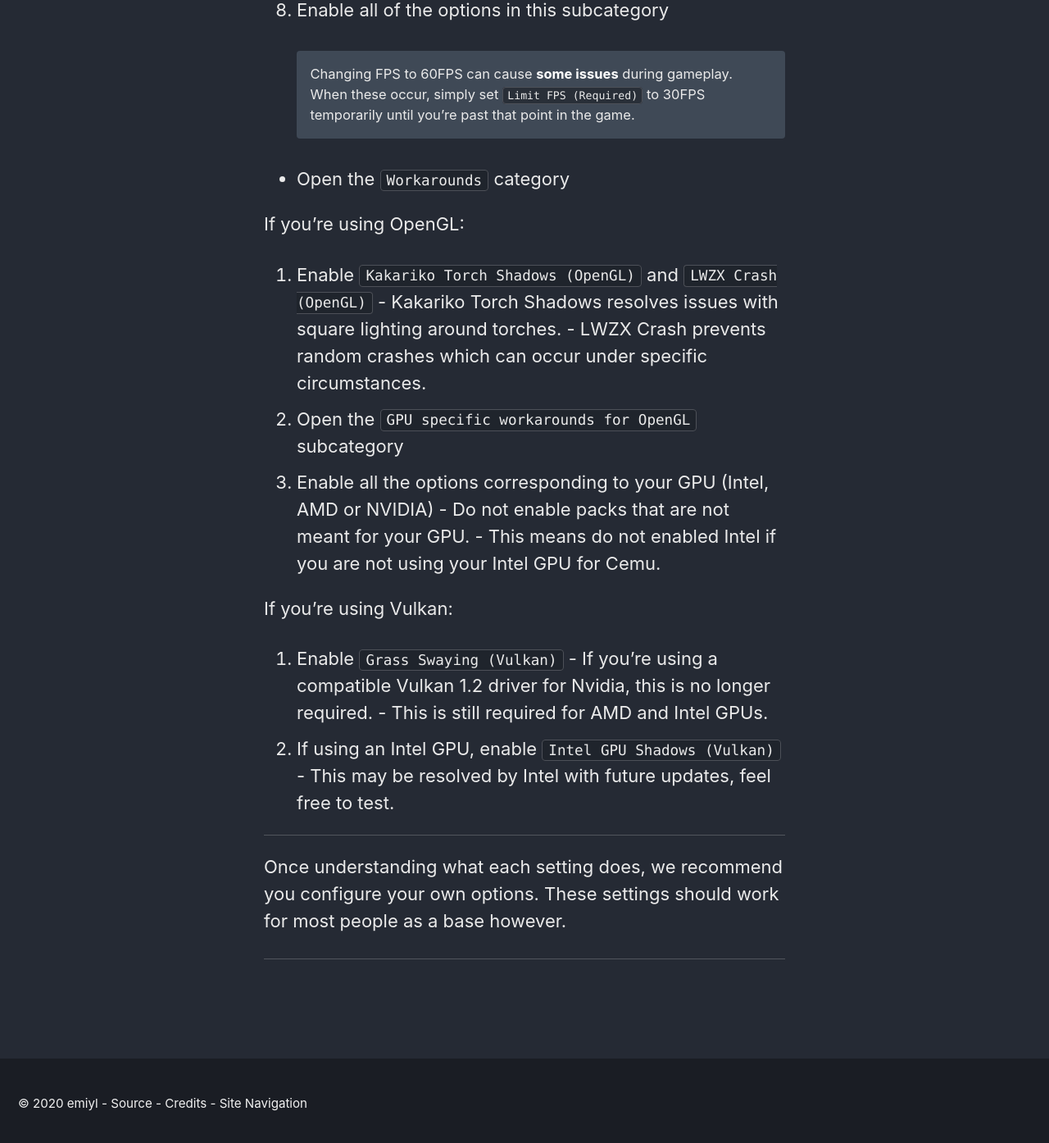
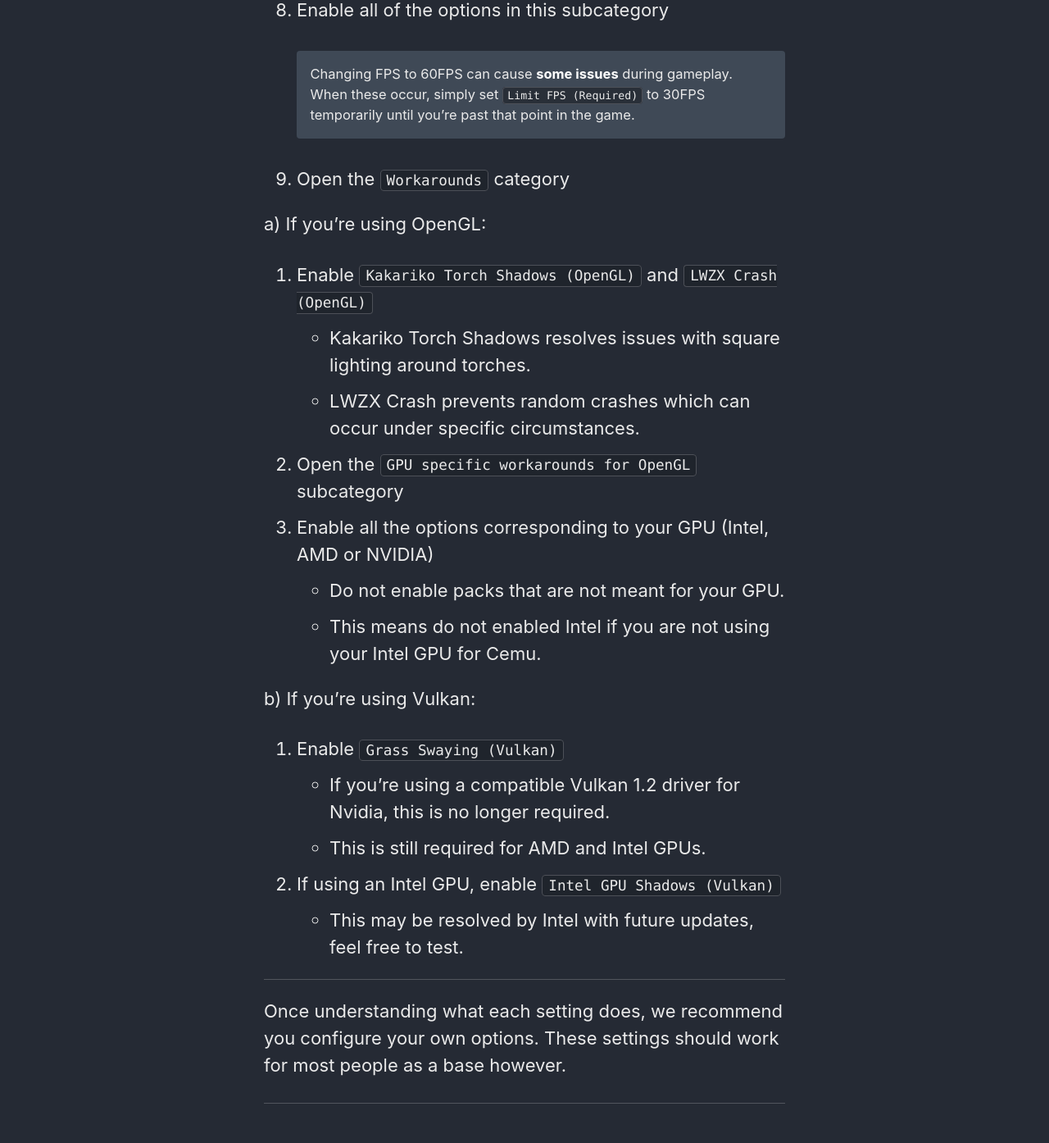
Before and after one commit to cfw-guide/cemu.cfw.guide, a Jekyll site: the page built from _pages/en_US/optimizing-botw.md, in a window 1280 px wide and 1400 px high, scrolled down 2419 px. Shown: the top 1394 px of the window at 82% size. Built offline with Jekyll 4.4.1, drawn with Linux system fonts in a browser that asks for light colours; some of the changed lines change nothing that is shown.

Commit message:
Update optimizing-botw.md

```diff
--- a/_pages/en_US/optimizing-botw.md
+++ b/_pages/en_US/optimizing-botw.md
@@ -28,36 +28,38 @@ Please make sure to the read the descriptions and presets for every graphicPack
 {: .notice--danger}
 
 1. Open the Cemu application
-1. Right click on `The Legend of Zelda - Breath of the Wild`
-1. Click `Edit graphics packs`
-1. On the bottom-right of the window, use the `Download Community GraphicPacks` button.
-1. After your packs are downloaded or verified, navigate to the `Graphics` category
-1. Enable the `Resolution` checkbox
+2. Right click on `The Legend of Zelda - Breath of the Wild`
+3. Click `Edit graphics packs`
+4. On the bottom-right of the window, use the `Download Community GraphicPacks` button.
+5. After your packs are downloaded or verified, navigate to the `Graphics` category
+6. Enable the `Resolution` checkbox
   - If you have a more powerful GPU, you can change the resolution to a higher value, e.g. 1920x1080
   - If you have a weaker GPU, e.g. an iGPU, consider changing it to a lower value to increase performance
-1. Navigate to `Mods` -> `FPS++`
-1. Enable all of the options in this subcategory
+7. Navigate to `Mods` -> `FPS++`
+8. Enable all of the options in this subcategory
 
     Changing FPS to 60FPS can cause [some issues](https://wiki.cemu.info/wiki/The_Legend_of_Zelda:_Breath_of_the_Wild#Issues_arising_by_using_FPS.2B.2B_or_static_FPS.2B.2B) during gameplay. When these occur, simply set `Limit FPS (Required)` to 30FPS temporarily until you're past that point in the game.
     {: .notice--info}
 
-- Open the `Workarounds` category
+9. Open the `Workarounds` category
 
-If you're using OpenGL:
-  1. Enable `Kakariko Torch Shadows (OpenGL)` and `LWZX Crash (OpenGL)`
-    - Kakariko Torch Shadows resolves issues with square lighting around torches.
-    - LWZX Crash prevents random crashes which can occur under specific circumstances.
-  1. Open the `GPU specific workarounds for OpenGL` subcategory
-  1. Enable all the options corresponding to your GPU (Intel, AMD or NVIDIA)
-    - Do not enable packs that are not meant for your GPU.
-    - This means do not enabled Intel if you are not using your Intel GPU for Cemu.
+a) If you're using OpenGL:
 
-If you're using Vulkan:
-  1. Enable `Grass Swaying (Vulkan)`
-    - If you're using a compatible Vulkan 1.2 driver for Nvidia, this is no longer required.
-    - This is still required for AMD and Intel GPUs.
-  1. If using an Intel GPU, enable `Intel GPU Shadows (Vulkan)`
-    - This may be resolved by Intel with future updates, feel free to test.
+1. Enable `Kakariko Torch Shadows (OpenGL)` and `LWZX Crash (OpenGL)`
+  - Kakariko Torch Shadows resolves issues with square lighting around torches.
+  - LWZX Crash prevents random crashes which can occur under specific circumstances.
+2. Open the `GPU specific workarounds for OpenGL` subcategory
+3. Enable all the options corresponding to your GPU (Intel, AMD or NVIDIA)
+  - Do not enable packs that are not meant for your GPU.
+  - This means do not enabled Intel if you are not using your Intel GPU for Cemu.
+
+b) If you're using Vulkan:
+
+1. Enable `Grass Swaying (Vulkan)`
+  - If you're using a compatible Vulkan 1.2 driver for Nvidia, this is no longer required.
+  - This is still required for AMD and Intel GPUs.
+2. If using an Intel GPU, enable `Intel GPU Shadows (Vulkan)`
+  - This may be resolved by Intel with future updates, feel free to test.
 
 ---
 
```
